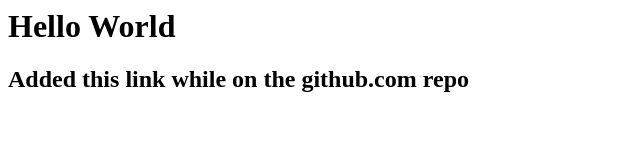
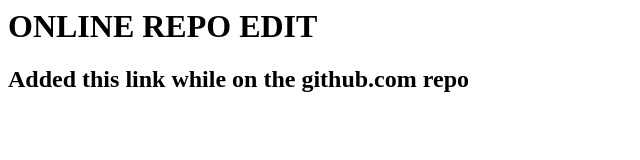
Before and after one commit to yboone/ghrepo, a plain HTML site: page index.html in a window 1280 px wide. Shown: the whole page, without its empty margins (0-640 px from the left). Drawn offline with Linux system fonts and the light colour scheme.

Commit message:
Update index.html

```diff
--- a/index.html
+++ b/index.html
@@ -1,2 +1,2 @@
-<html><body><h1>Hello World</h1>
+<html><body><h1>ONLINE REPO EDIT</h1>
   <h2>Added this link while on the github.com repo<a href="www.willowtreeapps.com</a></h2></body></html>
```
